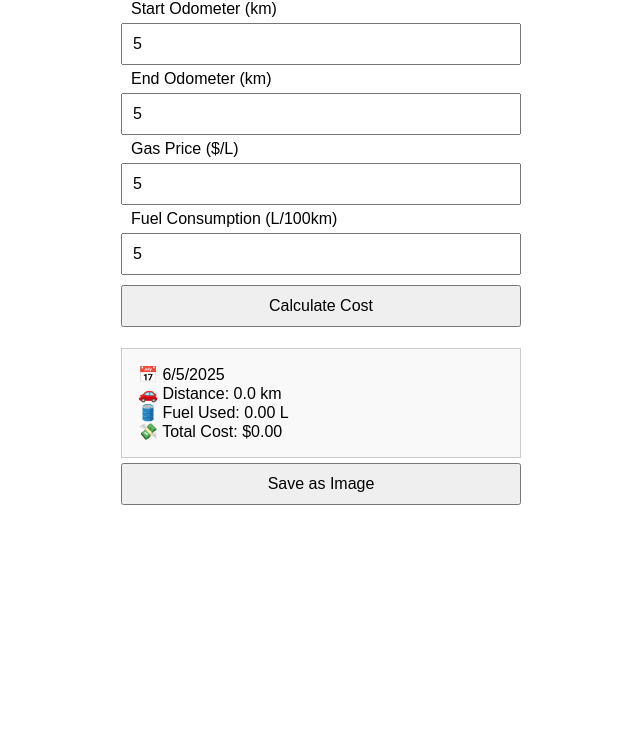
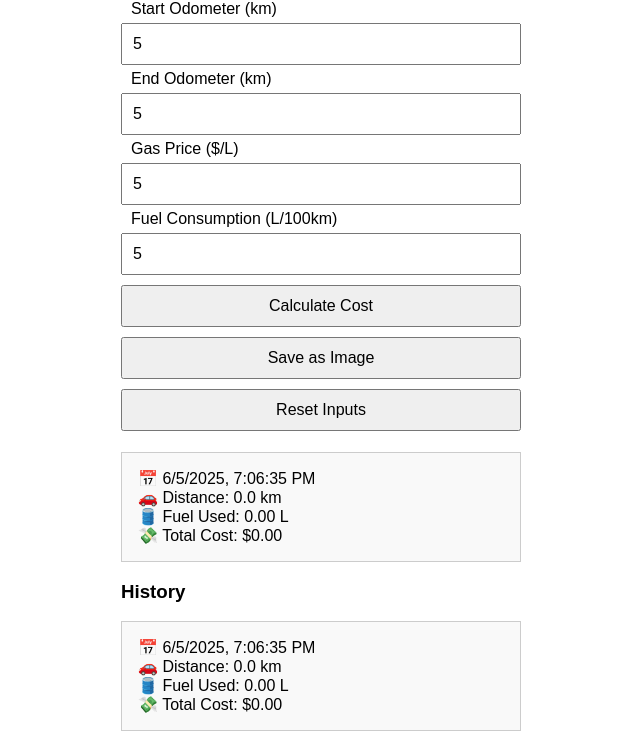
Before and after one commit to atamannn/Gas-Cost-Tracker, a plain HTML site: page index.html in a window 1280 px wide. Both pictures are taken after typing "5", "5", "5", "5" into the empty fields and a click on the button "Calculate Cost". Shown: the part 84-831 px from the top of the page, without its empty margins (319-959 px from the left). Before the commit the page ends 800 px from the top, so only its background shows below. Drawn offline with Linux system fonts and the light colour scheme.

Commit message:
Update index.html

```diff
--- a/index.html
+++ b/index.html
@@ -20,11 +20,12 @@
       font-size: 1rem;
       box-sizing: border-box;
     }
-    #output {
+    #output, #history {
       margin-top: 1em;
       border: 1px solid #ccc;
       padding: 1em;
       background: #f9f9f9;
+      white-space: pre-wrap;
     }
   </style>
 </head>
@@ -44,8 +45,13 @@
   <input id="consumption" type="number" step="0.1" />
 
   <button onclick="calculate()">Calculate Cost</button>
+  <button onclick="downloadImage()">Save as Image</button>
+  <button onclick="resetInputs()">Reset Inputs</button>
+
   <div id="output"></div>
-  <button onclick="downloadImage()">Save as Image</button>
+  <h3>History</h3>
+  <div id="history"></div>
+
   <canvas id="canvas" style="display:none;"></canvas>
 
   <script>
@@ -59,6 +65,8 @@
           localStorage.setItem(field, e.target.value);
         });
       });
+
+      renderHistory();
     };
 
     function calculate() {
@@ -76,8 +84,31 @@
       const fuelUsed = (distance * consumption) / 100;
       const cost = fuelUsed * price;
 
-      const result = `📅 ${new Date().toLocaleDateString()}\n🚗 Distance: ${distance.toFixed(1)} km\n🛢️ Fuel Used: ${fuelUsed.toFixed(2)} L\n💸 Total Cost: $${cost.toFixed(2)}`;
+      const dateTime = new Date().toLocaleString();
+      const result = `📅 ${dateTime}\n🚗 Distance: ${distance.toFixed(1)} km\n🛢️ Fuel Used: ${fuelUsed.toFixed(2)} L\n💸 Total Cost: $${cost.toFixed(2)}`;
       document.getElementById("output").innerText = result;
+
+      saveToHistory(result);
+      renderHistory();
+    }
+
+    function resetInputs() {
+      ["startOdo", "endOdo", "gasPrice", "consumption"].forEach((id) => {
+        document.getElementById(id).value = "";
+        localStorage.removeItem(id);
+      });
+    }
+
+    function saveToHistory(entry) {
+      let history = JSON.parse(localStorage.getItem("history") || "[]");
+      history.unshift(entry);
+      if (history.length > 10) history = history.slice(0, 10);
+      localStorage.setItem("history", JSON.stringify(history));
+    }
+
+    function renderHistory() {
+      const history = JSON.parse(localStorage.getItem("history") || "[]");
+      document.getElementById("history").innerText = history.join("\n\n");
     }
 
     function downloadImage() {
```
